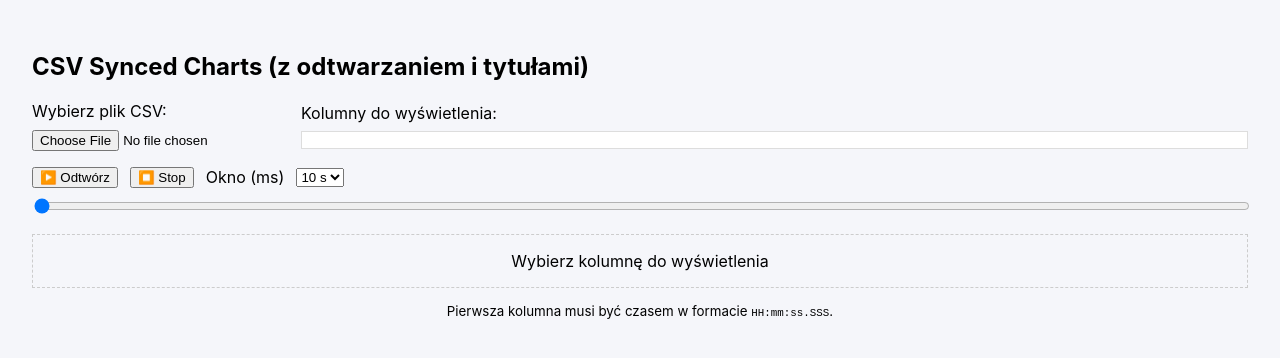
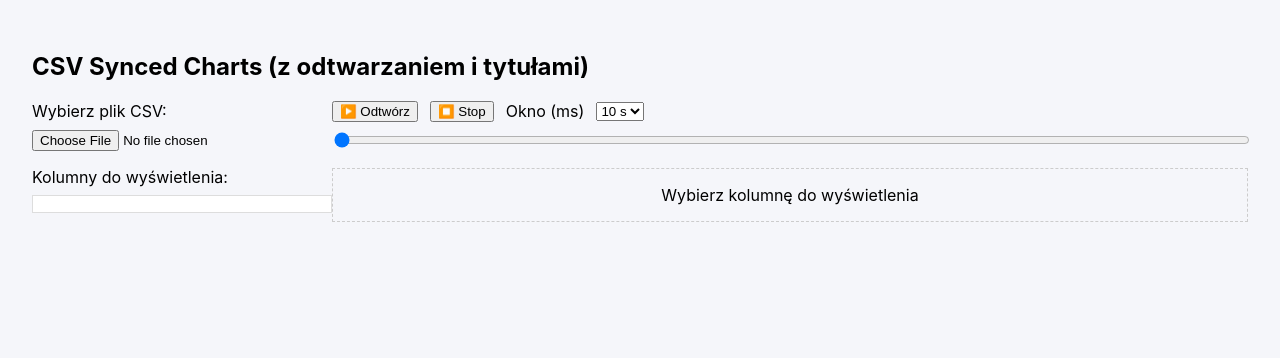
Before and after one commit to bartlomiejwereszczynski/car-scanner-csv-reader, a React (Vite) app: page / in a window 1280 px wide. Shown: the top 358 px of the page. Built offline with nearby package versions, Linux system fonts and the light colour scheme.

Commit message:
wersja responsywna

```diff
--- a/src/App.tsx
+++ b/src/App.tsx
@@ -13,8 +13,15 @@ export default function App() {
   const [windowMs, setWindowMs] = useState(10000);
   const [isPlaying, setIsPlaying] = useState(false);
 
+  const [isDesktop, setIsDesktop] = useState(window.innerWidth >= 1024);
+
+  useEffect(() => {
+    const handleResize = () => setIsDesktop(window.innerWidth >= 1024);
+    window.addEventListener('resize', handleResize);
+    return () => window.removeEventListener('resize', handleResize);
+  }, []);
+
   const onData = (rows: ParsedRow[]) => {
-    console.log('onData', rows);
     setData(rows);
     const cols = Object.keys(rows[0] ?? {}).filter(
       (k) => k !== 'time' && k !== 'timeMs' && k !== 'relTimeMs',
@@ -60,24 +67,23 @@ export default function App() {
   }, [isPlaying, windowMs, max]);
 
   const handlePlayPause = () => setIsPlaying((p) => !p);
-  const handleStop = () => {
-    setIsPlaying(false);
-    setStartMs(0);
-  };
+  const handleStop = () => setIsPlaying(false);
 
   return (
-    <div style={{ width: '100%', padding: '1rem', boxSizing: 'border-box' }}>
+    <div style={{ width: '100%', height: '100vh', boxSizing: 'border-box', padding: '1rem' }}>
       <h2>CSV Synced Charts (z odtwarzaniem i tytułami)</h2>
 
-      <div style={{ display: 'flex', gap: '1rem', alignItems: 'center', flexWrap: 'wrap' }}>
+      {isDesktop ? (
+        // Desktop: lewa kolumna + prawa kolumna
+        <div style={{ display: 'flex', width: '100%', height: '100%' }}>
+          <div style={{ width: 300, display: 'flex', flexDirection: 'column', gap: '1rem' }}>
             <FileUploader onData={onData}/>
-        <div style={{ flex: 1, minWidth: '200px' }}>
+            <div>
               <div style={{ marginBottom: 8 }}>Kolumny do wyświetlenia:</div>
               <ColumnSelector columns={columns} selected={selected} onToggle={toggle}/>
             </div>
           </div>
-
-      <div style={{ marginTop: 16, width: '100%' }}>
+          <div style={{ flex: 1, display: 'flex', flexDirection: 'column', gap: '1rem' }}>
             <WindowControls
               min={min}
               max={max}
@@ -89,15 +95,12 @@ export default function App() {
               onPlayPause={handlePlayPause}
               onStop={handleStop}
             />
-      </div>
-
-      <div style={{ marginTop: 16, width: '100%' }}>
+            <div style={{ flex: 1, overflowY: 'auto', width: '100%' }}>
               {selected.length === 0 && (
                 <div style={{ textAlign: 'center', padding: '1rem', border: '1px dashed #ccc' }}>
                   Wybierz kolumnę do wyświetlenia
                 </div>
               )}
-
               {selected.map((col) => (
                 <div key={col} style={{ width: '100%', marginBottom: '1.5rem' }}>
                   <h3 style={{ margin: '0 0 0.5rem 0', textAlign: 'center' }}>{col}</h3>
@@ -107,12 +110,44 @@ export default function App() {
                 </div>
               ))}
             </div>
-
-      <div style={{ marginTop: 12, textAlign: 'center' }}>
-        <small>
-          Pierwsza kolumna musi być czasem w formacie <code>HH:mm:ss.SSS</code>.
-        </small>
           </div>
+        </div>
+      ) : (
+        // Mobile/Tablet: plik + kolumny u góry
+        <div style={{ display: 'flex', flexDirection: 'column', gap: '1rem' }}>
+          <FileUploader onData={onData}/>
+          <div>
+            <div style={{ marginBottom: 8 }}>Kolumny do wyświetlenia:</div>
+            <ColumnSelector columns={columns} selected={selected} onToggle={toggle}/>
+          </div>
+          <WindowControls
+            min={min}
+            max={max}
+            start={startMs}
+            setStart={setStartMs}
+            windowMs={windowMs}
+            setWindowMs={setWindowMs}
+            isPlaying={isPlaying}
+            onPlayPause={handlePlayPause}
+            onStop={handleStop}
+          />
+          <div style={{ flex: 1, overflowY: 'auto', width: '100%' }}>
+            {selected.length === 0 && (
+              <div style={{ textAlign: 'center', padding: '1rem', border: '1px dashed #ccc' }}>
+                Wybierz kolumnę do wyświetlenia
+              </div>
+            )}
+            {selected.map((col) => (
+              <div key={col} style={{ width: '100%', marginBottom: '1.5rem' }}>
+                <h3 style={{ margin: '0 0 0.5rem 0', textAlign: 'center' }}>{col}</h3>
+                <div style={{ width: '100%', height: 250 }}>
+                  <SyncedChart data={visible} dataKey={col} syncId={'timeSync'}/>
+                </div>
+              </div>
+            ))}
+          </div>
+        </div>
+      )}
     </div>
   );
 }
```
Lines whose indentation alone changed are shown as unchanged.
